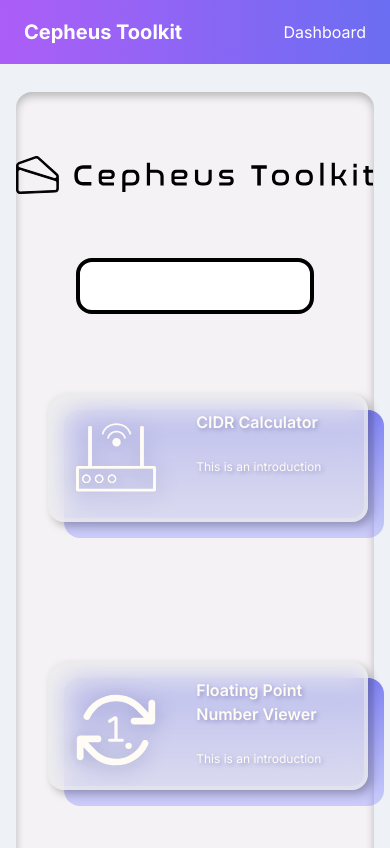
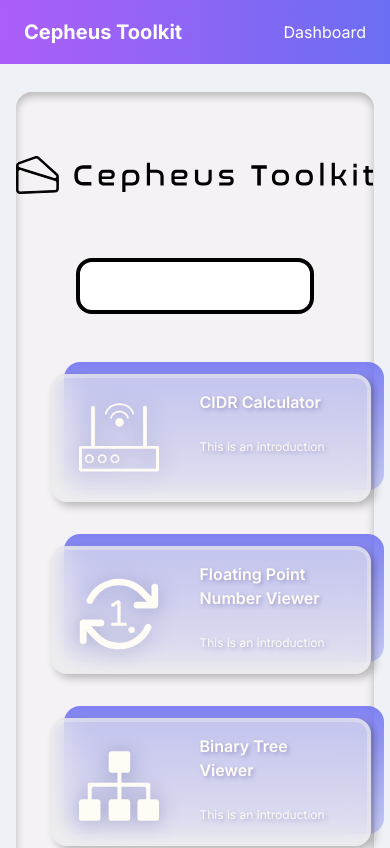
Before and after one commit to RealXuChe/CS385, a Next.js app: page / in a window 390 px wide. Shown: the top 848 px of the page. Built offline with nearby package versions, Linux system fonts and the light colour scheme.

Commit message:
feat: New UI interface

```diff
--- a/package.json
+++ b/package.json
@@ -13,7 +13,7 @@
     "@emotion/react": "^11.11.1",
     "@emotion/styled": "^11.11.0",
     "@mui/icons-material": "^5.14.19",
-    "@mui/material": "^5.14.16",
+    "@mui/material": "^5.14.20",
     "graphviz-react": "^1.2.5",
     "next": "14.0.1",
     "qrcode": "^1.5.3",
--- a/src/app/Signin/page.tsx
+++ b/src/app/Signin/page.tsx
@@ -158,7 +158,7 @@ export default function Signin() {
               color={"primary"}
               className="rounded-full bg-indigo-500 px-8"
             >
-              <p className="text-[1.6rem] text-[#FFFFFF] font-mono">sign in</p>
+              <p className="text-[1.6rem] text-[#FFFFFF]">sign in</p>
             </Button>
           </ThemeProvider>
         </div>
--- a/src/app/Signup/page.tsx
+++ b/src/app/Signup/page.tsx
@@ -109,7 +109,7 @@ export default function Signup() {
         <div className="flex justify-center mx-auto mt-[2rem] rounded-xl">
           <ThemeProvider theme={inputTheme}>
             <TextField
-              label="Emailaddress"
+              label="Email Address"
               required={true}
               className=" w-[24.5rem]"
             ></TextField>
--- a/src/app/page.tsx
+++ b/src/app/page.tsx
@@ -4,7 +4,7 @@ import Link from "next/link";
 
 function ToolCardBg({ meta }: { meta: ToolMeta }) {
   return (
-    <div className="mb-16 mx-auto h-[12.75rem]">
+    <div className="2xl:mb-16 xl:mb-16 lg:mb-16 md:mb-16 sm:mb-16 mb-8 2xl:h-[12.75rem] xl:h-[12.75rem] lg:h-[12.75rem] md:h-[12.75rem] sm:h-[12.75rem] h-[8.75rem] mx-auto">
       <div
         className="2xl:h-[12rem] 2xl:w-[31rem] xl:h-[12rem] xl:w-[31rem] lg:h-[12rem] lg:w-[31rem] md:h-[12rem] md:w-[31rem] sm:h-[12rem] sm:w-[31rem] h-[8rem] w-[20rem]
                    bg-gradient-to-b from-[#6366F1]/[0.8] to-[#7073FF]/[0.3] rounded-2xl overflow-hidden"
@@ -12,7 +12,7 @@ function ToolCardBg({ meta }: { meta: ToolMeta }) {
 
       <Link
         href={meta.route}
-        className="relative 2xl:bottom-[11.25rem] 2xl:right-[1rem] xl:bottom-[11.25rem] xl:right-[1rem] lg:bottom-[11.25rem] lg:right-[1rem] md:bottom-[11.25rem] md:right-[1rem] sm:bottom-[11.25rem] sm:right-[1rem] bottom-[9rem] right-[1rem]"
+        className="relative 2xl:bottom-[11.25rem] 2xl:right-[1rem] xl:bottom-[11.25rem] xl:right-[1rem] lg:bottom-[11.25rem] lg:right-[1rem] md:bottom-[11.25rem] md:right-[1rem] sm:bottom-[11.25rem] sm:right-[1rem] bottom-[7.25rem] right-[0.8rem]"
       >
         <div
           className="2xl:h-[12rem] 2xl:w-[31rem] xl:h-[12rem] xl:w-[31rem] lg:h-[12rem] lg:w-[31rem] md:h-[12rem] md:w-[31rem] sm:h-[12rem] sm:w-[31rem] h-[8rem] w-[20rem]
@@ -64,9 +64,8 @@ export default function Home() {
           className="mx-0 px-4 h-14 rounded-2xl border-4 border-black w-8/12 hover:shadow-lg ease-in-out"
         />
       </div>
-      <div className="mx-auto pt-12 w-auto grid grid-flow-row auto-rows-max xl:grid-cols-2 lg:grid-cols-3 sm:grid-cols-2 grid-cols-1 justify-center"></div>
       {/* Toolkit */}
-      <div className="mx-12  pt-12 w-auto grid grid-flow-row auto-rows-max 2xl:grid-cols-3 xl:grid-cols-2 lg:grid-cols-2 sm:grid-cols-1 grid-cols-1 justify-center">
+      <div className="flex mx-12  pt-12 w-auto grid grid-flow-row auto-rows-max desktop:grid-cols-3 xl:grid-cols-2 lg:grid-cols-1 sm:grid-cols-1 grid-cols-1 justify-center">
         {exported_tools.map((list, idx) => {
           return <ToolCardBg meta={list} key={"card_1" + idx} />;
         })}
--- a/tailwind.config.js
+++ b/tailwind.config.js
@@ -12,6 +12,9 @@ module.exports = {
         "gradient-conic":
           "conic-gradient(from 180deg at 50% 50%, var(--tw-gradient-stops))",
       },
+      screens: {
+        desktop: "1920px",
+      },
     },
   },
   plugins: [],
```
Also changed, not shown: 1 other file (tests, documents, lock files or other folders).
